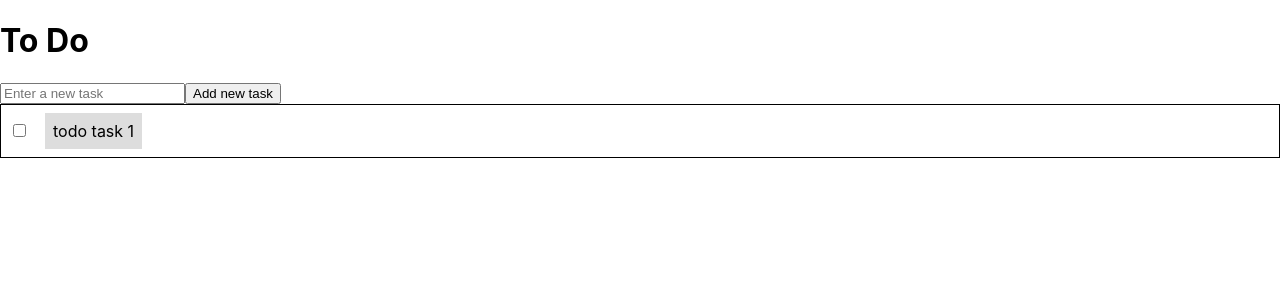
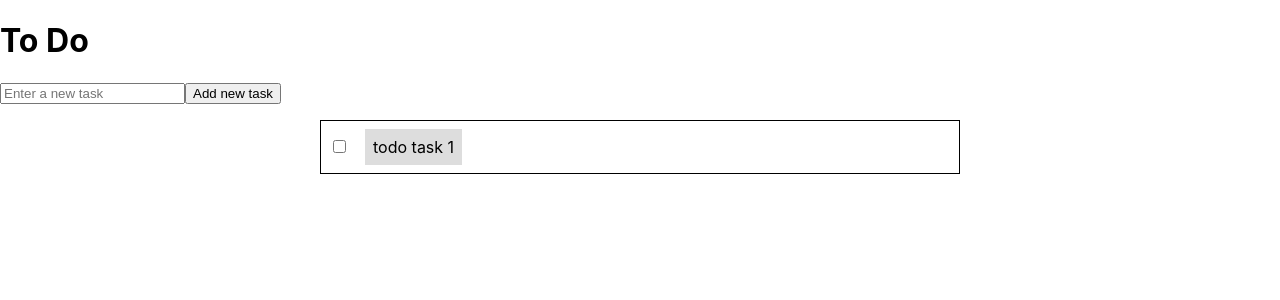
Before and after one commit to Wolven531/react-hooks-todo, a React (Create React App) app: page / in a window 1280 px wide. Shown: the top 300 px of the page. Built offline with nearby package versions, Linux system fonts and the light colour scheme.

Commit message:
Add TodoList style

```diff
--- /dev/null
+++ b/src/TodoList.css
@@ -0,0 +1,8 @@
+.todo-list {
+	display: grid;
+	grid-auto-rows: auto;
+	grid-gap: .5em;
+	margin: 1em auto;
+	min-width: 480px;
+	width: 50vw;
+}
--- a/src/TodoList.tsx
+++ b/src/TodoList.tsx
@@ -2,6 +2,8 @@ import React from 'react'
 
 import { Todo } from './Todo'
 import { TodoModel } from './TodoModel'
+
+import './TodoList.css'
 
 const TodoList = ({
 	todos,
```
